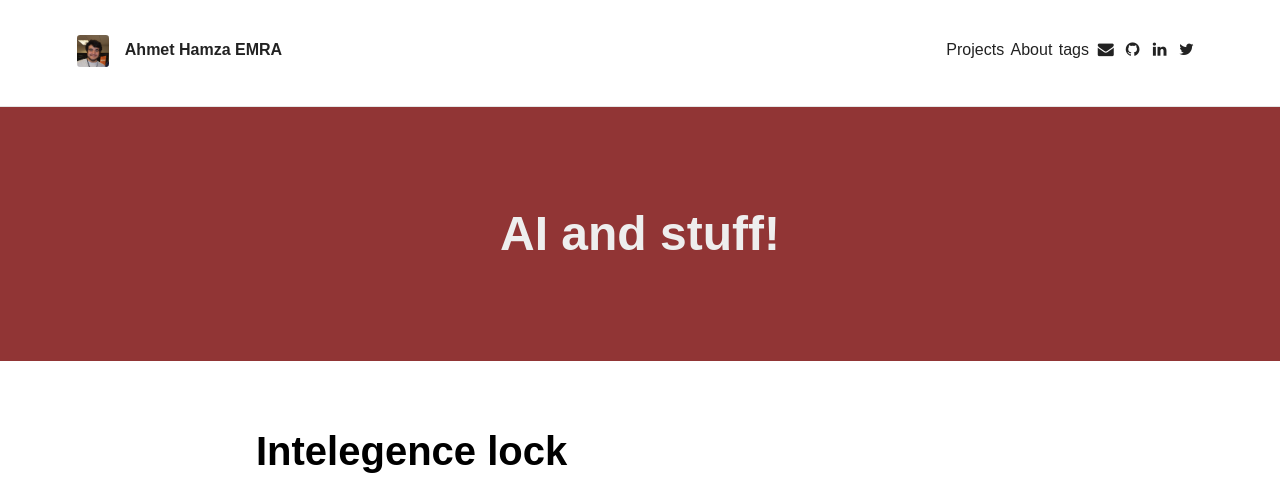
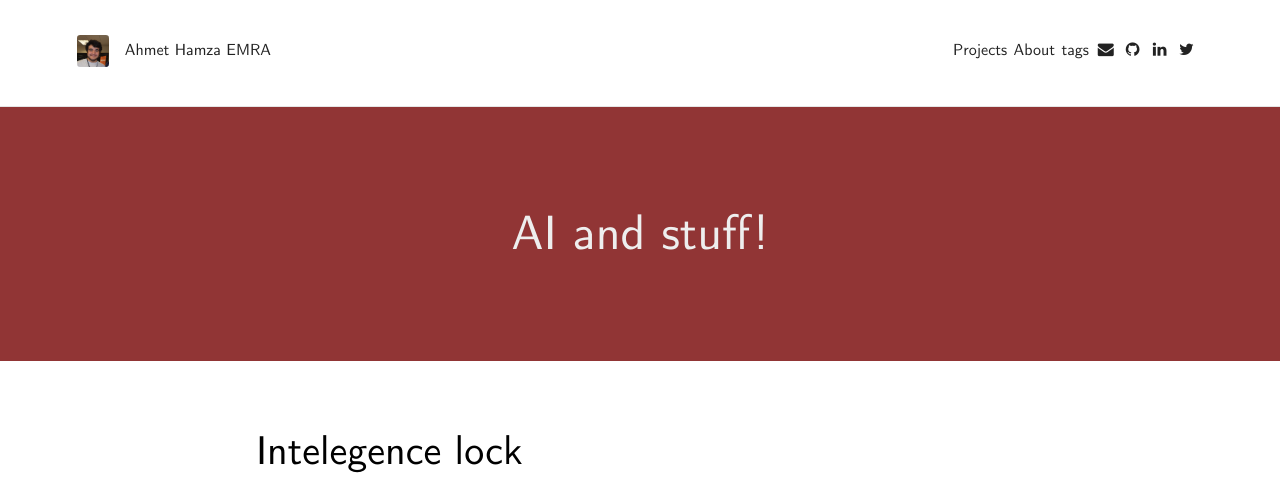
Before and after one commit to AhmetHamzaEmra/ahmethamzaemra.github.io, a Jekyll site: the page built from index.html, in a window 1280 px wide. Shown: the top 479 px of the page. Built offline with Jekyll 4.4.1, drawn with Linux system fonts in a browser that asks for light colours; nearby versions of some CDN libraries; some web fonts are replaced; the list of posts is cut into pages by our own code.

Commit message:
asdasdas

```diff
--- a/_sass/base/_variables.scss
+++ b/_sass/base/_variables.scss
@@ -2,21 +2,21 @@
 
 @font-face {
     font-family: "Computer Modern";
-    src:  url("../assets/css/cmunss.otf");
+    src:  url("../css/cmunss.otf");
   }
   @font-face {
     font-family: "Computer Modern";
-    src: url("../assets/css/cmunss.otf");
+    src: url("../css/cmunss.otf");
     font-weight: bold;
   }
   @font-face {
     font-family: "Computer Modern";
-    src:  url("../assets/css/cmunss.otf");
+    src:  url("../css/cmunss.otf");
     font-style: italic, oblique;
   }
   @font-face {
     font-family: "Computer Modern";
-    src:  url("../assets/css/cmunss.otf");
+    src:  url("../css/cmunss.otf");
     font-weight: bold;
     font-style: italic, oblique;
   }
```
